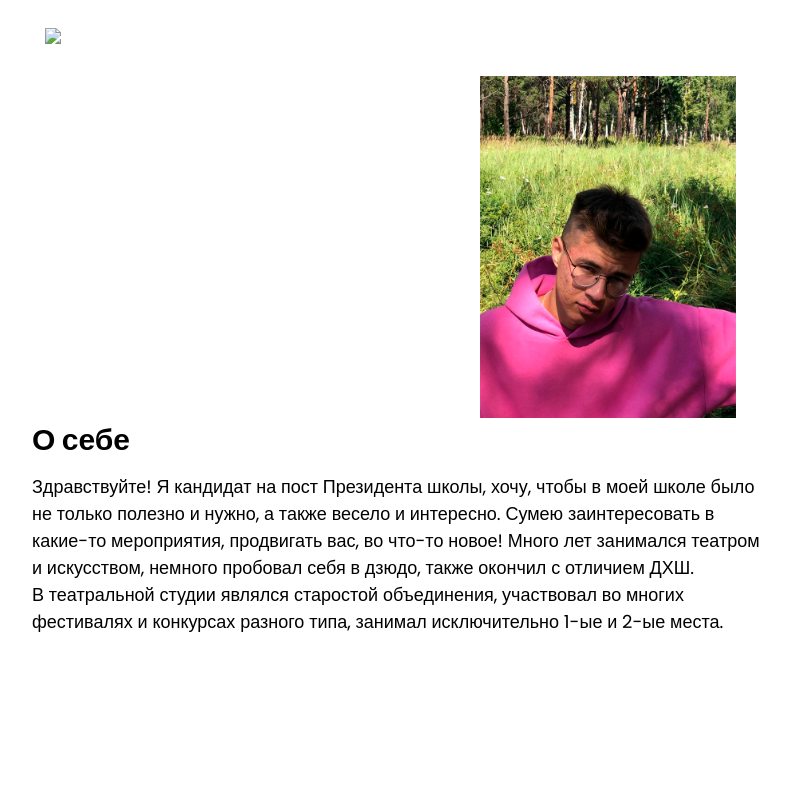
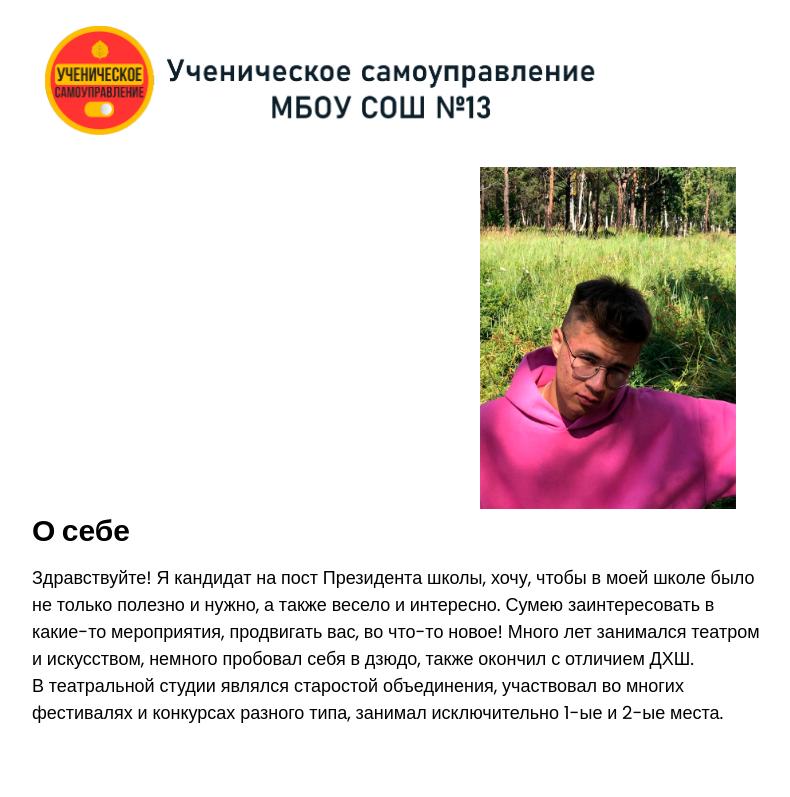
Before and after one commit to Depodeg/predvadim, a plain HTML site: page index.html in a window 1280 px wide. Shown: the top 797 px of the page, without its empty margins (32-822 px from the left). Drawn offline with Linux system fonts and the light colour scheme; the site is published under a folder, as on GitHub Pages, so addresses that start at the root find nothing.

Commit message:
Update index.html

```diff
--- a/index.html
+++ b/index.html
@@ -19,7 +19,7 @@
 		<!-- About -->
 	<section class="aboutme" id="aboutme">
 		<nav>
-			<a href="index.html"><img src="/predvadim/css/images/logonew.png"></a>
+			<a href="index.html"><img src="css/images/logonew.png"></a>
 		</nav>
 		<div class="photo">
 			<img src="css/images/photo1.png">
```
